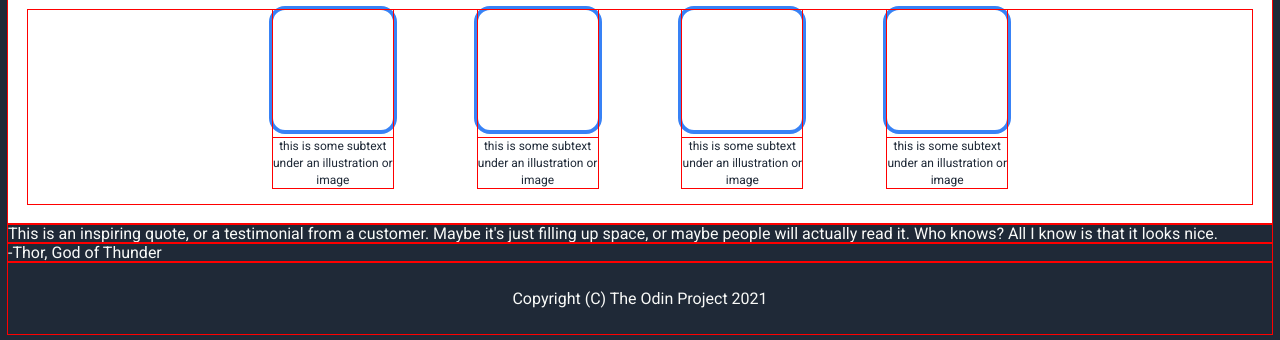
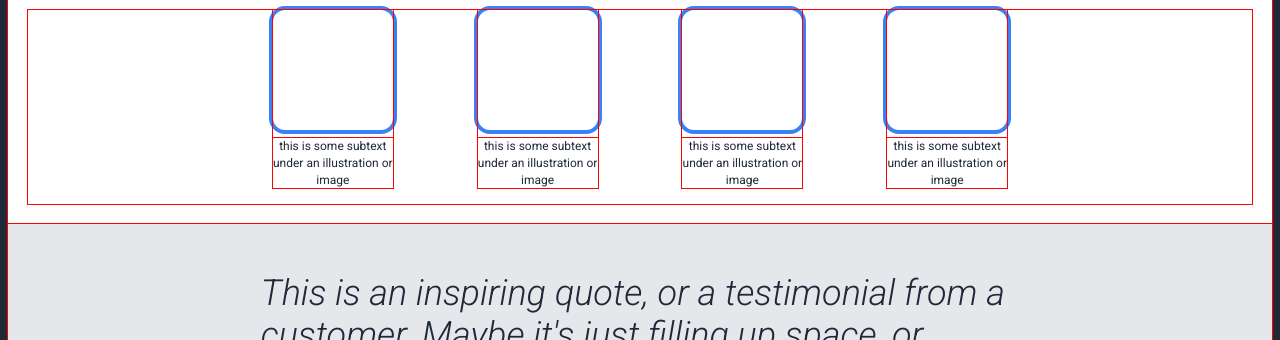
Before and after one commit to Sawertynn/odin-project, a plain HTML site: page landing-page/index.html in a window 1280 px wide. Shown: the part 460-800 px from the top of the page. Drawn offline with Linux system fonts and the light colour scheme.

Commit message:
quote part with padding fiddling

```diff
--- a/landing-page/style.css
+++ b/landing-page/style.css
@@ -165,6 +165,27 @@ a {
     line-height: 1.4;
 }
 
+.quote-container {
+    background-color: var(--quote-bg-color);
+    color: var(--quote-text-color);
+}
+.quote-text {
+    font-size: var(--quote-text-size);
+    font-weight: var(--quote-text-weight);
+    font-style: italic;
+
+    padding: 48px 20% 0 20%;
+
+}
+
+.quote-author {
+    font-size: var(--hero-secondary-size);
+    font-weight: 900;
+    padding: 0 20% 48px;
+    text-align: right;
+}
+
+
 
 .footer {
     height: 72px;
```
